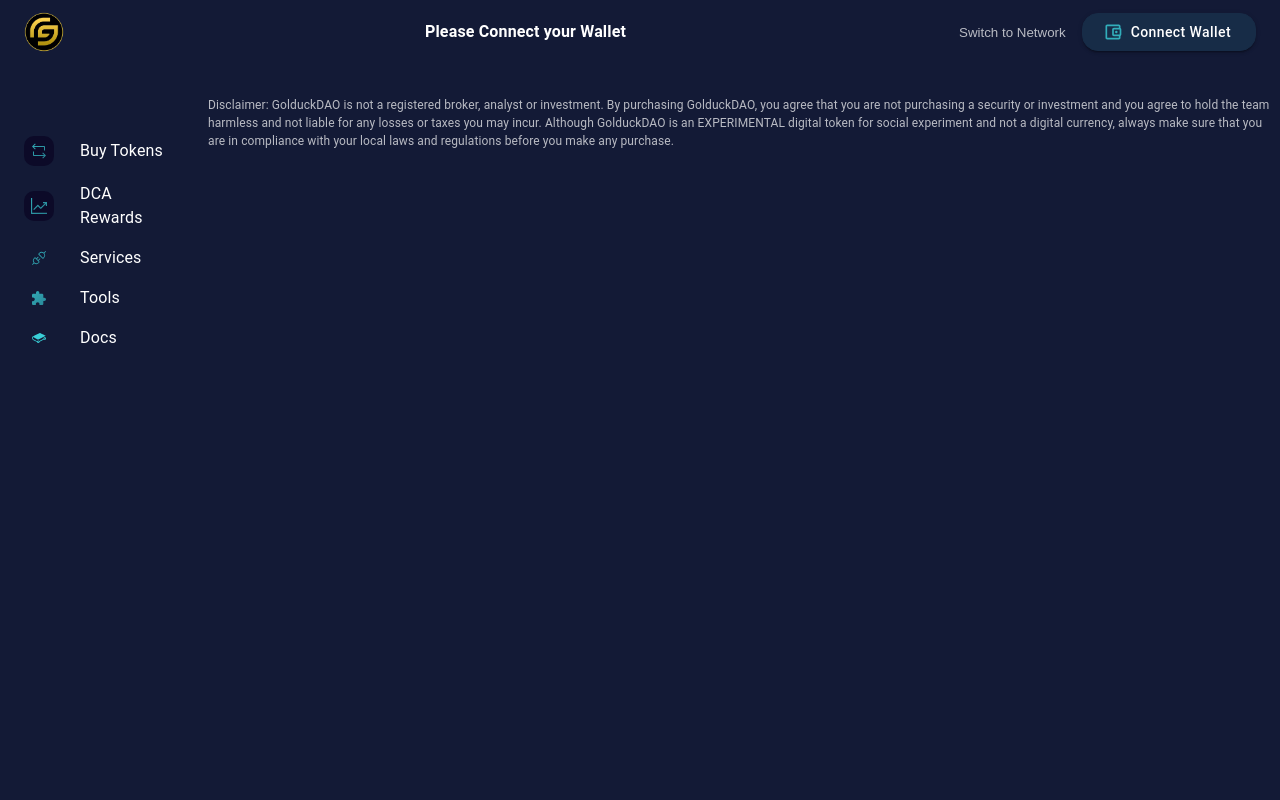
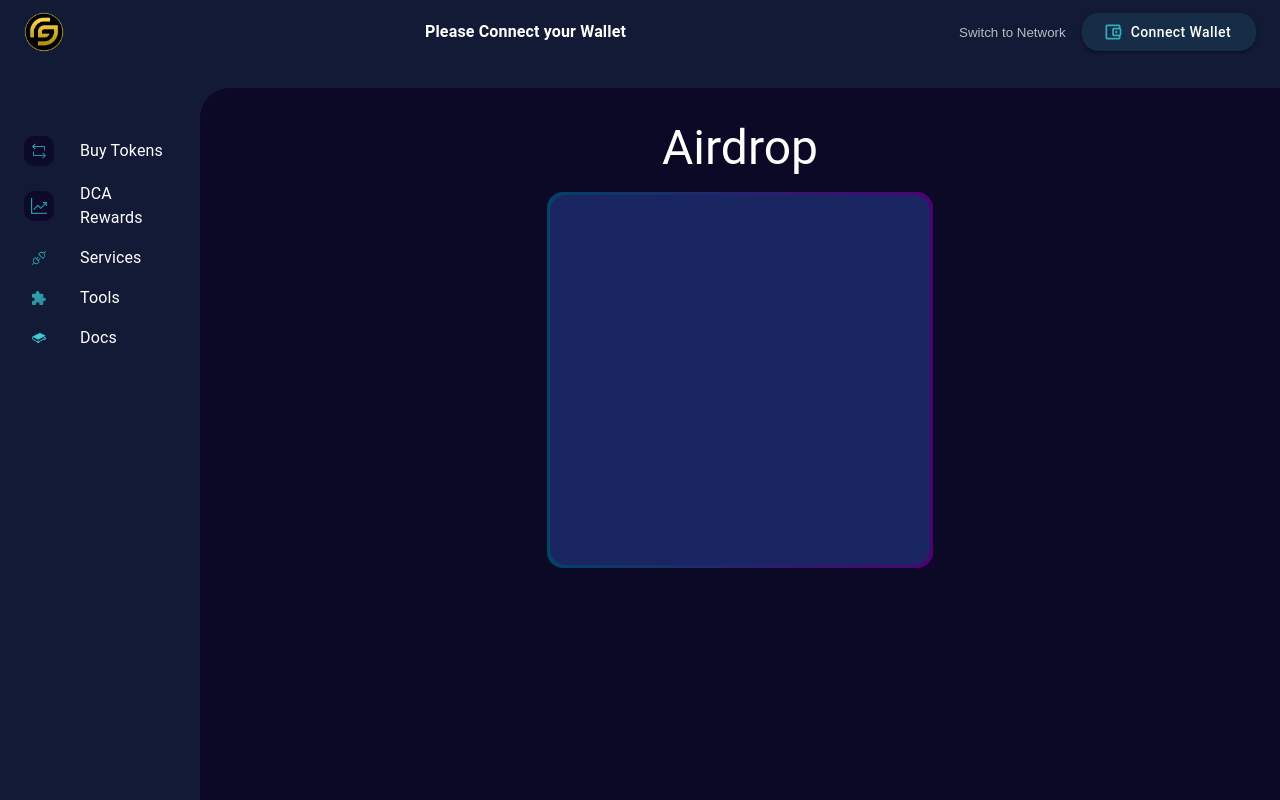
Before and after one commit to golduckdao/goldx, a React (Create React App) app: page /airdrop in a window 1280 px wide. Shown: the top 800 px of the page. Built offline with nearby package versions, Linux system fonts and the light colour scheme.

Commit message:
Airdrop bug being sorted.

```diff
--- a/src/App.js
+++ b/src/App.js
@@ -12,6 +12,7 @@
 import Tools from "./pages/Tools";
 import Services from "./pages/Services";
 import { Typography } from "@mui/material";
+import Airdrop from "./pages/Airdrop";
 
 function App() {
   const {switchBsc, switchPolygon, switchEth, switchMetis, bsc, polygon, eth, metis, toggleChainDialog} = useStore(state => state);
@@ -81,6 +82,7 @@
         <Route path="/tools" element={<Tools />}/>
         <Route path="/services" element={<Services />} />
         <Route path="/rewards" element={<Rewards />} />
+        <Route path="/airdrop" element={<Airdrop />} />
       </Routes>
       <Typography fontSize={12} color="text.secondary" sx={{ml: {sm: '200px'}, p: 1}}>
       Disclaimer: GolduckDAO is not a registered broker, analyst or investment. By purchasing GolduckDAO, you agree that you are not purchasing a security or investment and you agree to hold the team harmless and not liable for any losses or taxes you may incur. Although GolduckDAO is an EXPERIMENTAL digital token for social experiment and not a digital currency, always make sure that you are in compliance with your local laws and regulations before you make any purchase.
--- a/src/components/ActionCard.js
+++ b/src/components/ActionCard.js
@@ -3,10 +3,16 @@
 import CardContent from '@mui/material/CardContent';
 import CardMedia from '@mui/material/CardMedia';
 import { CardActionArea } from '@mui/material';
+import { useNavigate } from 'react-router-dom';
 
-export default function ActionCard({children, img, alt, noImg, link}) {
+export default function ActionCard({children, img, alt, noImg, link, homelink}) {
+  const navigate = useNavigate();
   const handleClick = (link) => {
-    if(link) window.open(link, "_blank")
+    if(homelink) {
+      if(link) navigate(link)
+    } else {
+      if(link) window.open(link, "_blank")
+    }
   }
   return (
     <Card sx={{
@@ -18,7 +24,7 @@
     }}>
       <CardActionArea sx={{ height: '100%', pt: 5}}
         component="button"
-        href={() => handleClick(link)}
+        onClick={() => handleClick(link)}
         rel="no-referrer"
         target="_blank"
       >
--- /dev/null
+++ b/src/pages/Airdrop.js
@@ -0,0 +1,38 @@
+import React from "react";
+import { Box, Typography } from "@mui/material";
+import InnerBox from "../components/InnerBox";
+const Airdrop = () => {
+  return (
+    <Box
+      sx={{
+        p: 4,
+        ml: { sm: "200px" },
+        background: { xs: "none", sm: "#0C0926" },
+        borderRadius: "30px 0px 0px 0px",
+        height: { sm: "100vh" },
+        position: "relative",
+      }}
+    >
+      <Typography
+        sx={{ display: { xs: "none", sm: "block" } }}
+        mb={2}
+        align="center"
+        variant="h3"
+      >
+        Airdrop
+      </Typography>
+      <Box sx={{
+        display: 'flex',
+        justifyContent: 'center',
+        alignItems: 'center'
+      }}>
+      <InnerBox>
+
+      </InnerBox>
+
+      </Box>
+    </Box>
+  );
+};
+
+export default Airdrop;
--- a/src/pages/Tools.js
+++ b/src/pages/Tools.js
@@ -18,7 +18,9 @@
   {
     name: "Airdrop",
     desc: "Participate in Airdrops to win new tokens (Coming Soon)",
-    img: logo
+    img: logo,
+    link:"/airdrop",
+    homelink: true
   },
   {
     name: "Vote",
@@ -45,6 +47,7 @@
           <Grid item xs={12} sm={6} md={3} key={"tools"+idx} align="center">
             <ActionCard img={item.img} alt={item.name}
             link={item.link}
+            homelink={item.homelink}
             >
               <Typography variant="h6">
                 {item.name}
```
